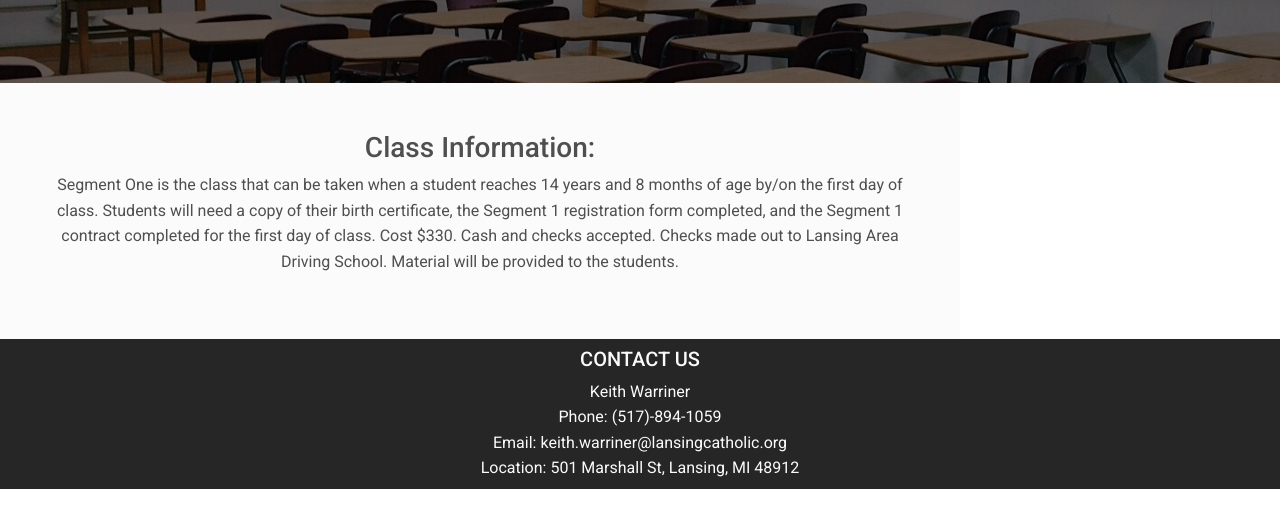
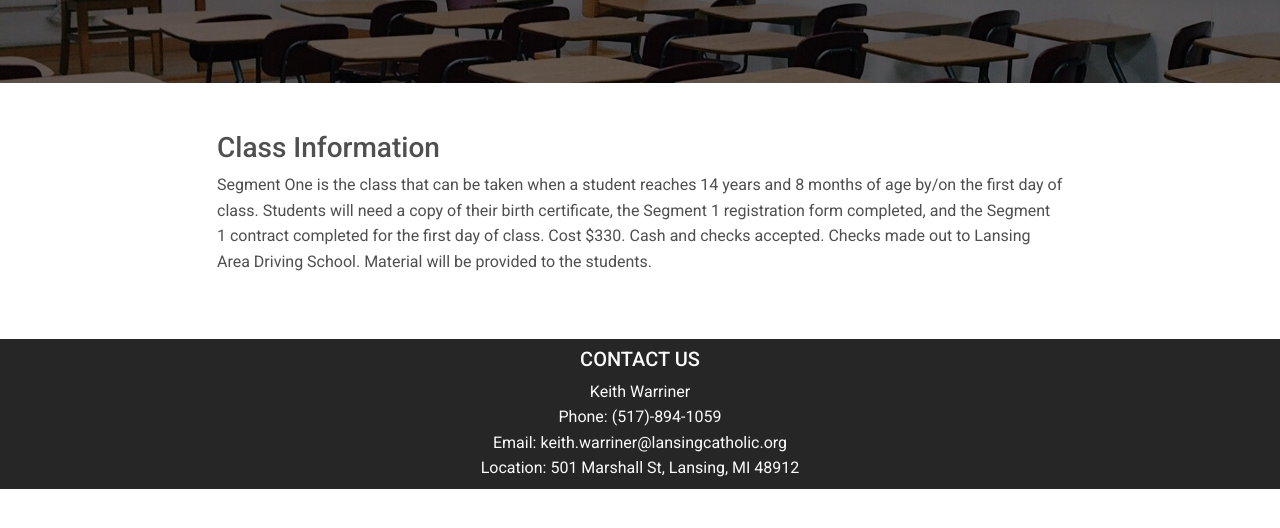
Before and after one commit to warrinerbros/warrinerbros.github.io, a website: page segment-one.html in a window 1280 px wide. Shown: the part 224-752 px from the top of the page. Drawn offline with Linux system fonts and the light colour scheme.

Commit message:
added class information

```diff
--- a/segment-one.html
+++ b/segment-one.html
@@ -87,14 +87,20 @@
 
 
     <!-- Class Information -->
-      <div class="p-5 w-75 text-center bg-light">
-        <h3>Class Information:</h3>
-        <p>Segment One is the class that can be taken when a student reaches 14 years and 8 months of age by/on the first day of class.
-           Students will need a copy of their birth certificate, the Segment 1 registration form completed, and the Segment 1 contract completed for the first day of class.
-            Cost $330. Cash and checks accepted.  Checks made out to Lansing Area Driving School.
-              Material will be provided to the students.
-        </p>
+    <div class = "container-fluid h-100">
+      <div class = "row align-items-center">
+        <div class = "d-flex col-md-12 justify-content-center">
+          <div class= "p-5 w-75">
+            <h3>Class Information</h3>
+            <p>Segment One is the class that can be taken when a student reaches 14 years and 8 months of age by/on the first day of class.
+              Students will need a copy of their birth certificate, the Segment 1 registration form completed, and the Segment 1 contract completed for the first day of class.
+                Cost $330. Cash and checks accepted.  Checks made out to Lansing Area Driving School.
+                  Material will be provided to the students.
+            </p>
+          </div>
+        <div>
       </div>
+    </div>
     <!-- Class Information -->
 
 
```
